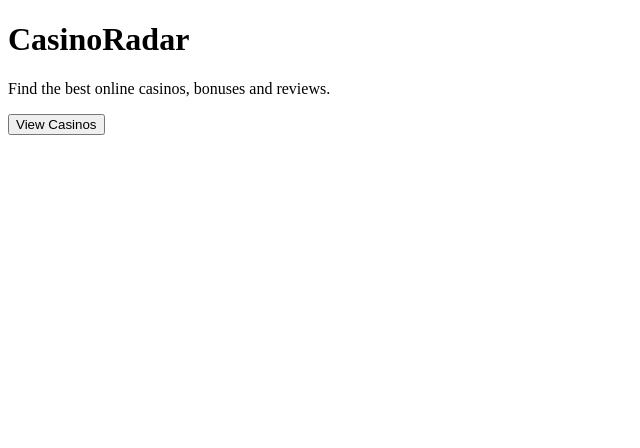
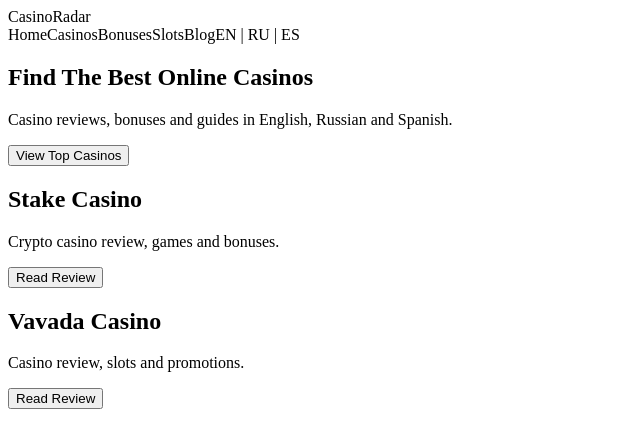
Before and after one commit to Radargaming/Casinoradar, a Next.js app: page / in a window 1280 px wide. Shown: the top 448 px of the page, without its empty margins (0-640 px from the left). Built offline with nearby package versions, Linux system fonts and the light colour scheme.

Commit message:
Update page.js

```diff
--- a/app/page.js
+++ b/app/page.js
@@ -1,14 +1,51 @@
 export default function Home() {
   return (
     <main>
-      <h1>CasinoRadar</h1>
-      <p>
-        Find the best online casinos, bonuses and reviews.
-      </p>
+      <nav>
+        <div className="logo">CasinoRadar</div>
 
-      <button>
-        View Casinos
-      </button>
+        <div className="menu">
+          <span>Home</span>
+          <span>Casinos</span>
+          <span>Bonuses</span>
+          <span>Slots</span>
+          <span>Blog</span>
+          <span>EN | RU | ES</span>
+        </div>
+      </nav>
+
+      <section className="hero">
+        <h1>Find The Best Online Casinos</h1>
+
+        <p>
+          Casino reviews, bonuses and guides in English,
+          Russian and Spanish.
+        </p>
+
+        <button>
+          View Top Casinos
+        </button>
+      </section>
+
+      <section className="cards">
+
+        <div className="card">
+          <h2>Stake Casino</h2>
+          <p>
+            Crypto casino review, games and bonuses.
+          </p>
+          <button>Read Review</button>
+        </div>
+
+        <div className="card">
+          <h2>Vavada Casino</h2>
+          <p>
+            Casino review, slots and promotions.
+          </p>
+          <button>Read Review</button>
+        </div>
+
+      </section>
     </main>
   );
 }
```
